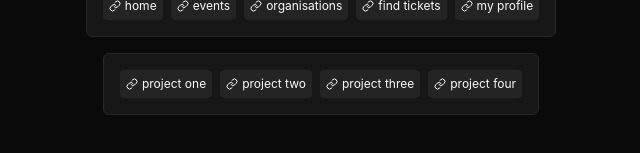
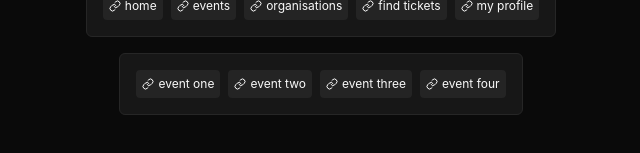
Before and after one commit to delmac-dev/event-management-app, a Next.js app: page /events in a window 1280 px wide. Shown: the part 387-540 px from the top of the page, without its empty margins (319-959 px from the left). Built offline with nearby package versions, Linux system fonts and the light colour scheme.

Commit message:
made edit to organisations route

```diff
--- a/app/(public)/events/page.tsx
+++ b/app/(public)/events/page.tsx
@@ -2,10 +2,10 @@ import { LinksProp, StarterLink } from "@/components/starter";
 import { _event } from "@/lib/routes";
 
 const data:LinksProp[] = [
-  {name: "project one", link: _event("project-one")},
-  {name: "project two", link: _event("project-two")},
-  {name: "project three", link: _event("project-three")},
-  {name: "project four", link: _event("project-four")},
+  {name: "event one", link: _event("event-one")},
+  {name: "event two", link: _event("event-two")},
+  {name: "event three", link: _event("event-three")},
+  {name: "event four", link: _event("event-four")},
 ]
 
 export default async function Events() {
--- a/app/(public)/organisations/[slug]/page.tsx
+++ b/app/(public)/organisations/[slug]/page.tsx
@@ -1,10 +1,11 @@
 import { QueryProps } from "@/lib/types";
 
 export default async function Organisation({ params }: QueryProps) {
+  const slug = params.slug;
 
   return (
     <div className="">
-      organisation page
+      {slug} page
     </div>
   );
 }
--- a/app/(public)/organisations/page.tsx
+++ b/app/(public)/organisations/page.tsx
@@ -1,9 +1,16 @@
+import { LinksProp, StarterLink } from "@/components/starter";
+import { _organisation } from "@/lib/routes";
+
+const data:LinksProp[] = [
+  {name: "orginsation one", link: _organisation("orginsation-one")},
+  {name: "orginsation two", link: _organisation("orginsation-two")},
+  {name: "orginsation three", link: _organisation("orginsation-three")},
+  {name: "orginsation four", link: _organisation("orginsation-four")},
+]
 
 export default async function Organisations() {
 
   return (
-    <div className="">
-      organisations page
-    </div>
+    <StarterLink links={data} isPrimary />
   );
 }
--- a/lib/routes.ts
+++ b/lib/routes.ts
@@ -9,7 +9,7 @@ export const _events = '/events';
 export const _event = (slug: string) => `${_events}/${slug}`;
 export const _joinEvent = (slug: string) => `${_event(slug)}/join`;
 export const _organisations = '/organisations';
-export const _organisation = (slug: string) => `${_organisation}/${slug}`;
+export const _organisation = (slug: string) => `${_organisations}/${slug}`;
 export const _tickets = '/tickets';
 export const _ticket = (ticketCode: string) => `${_tickets}/${ticketCode}`;
 export const _profile = (profileId: string) => `/profile/${profileId}`;
```
